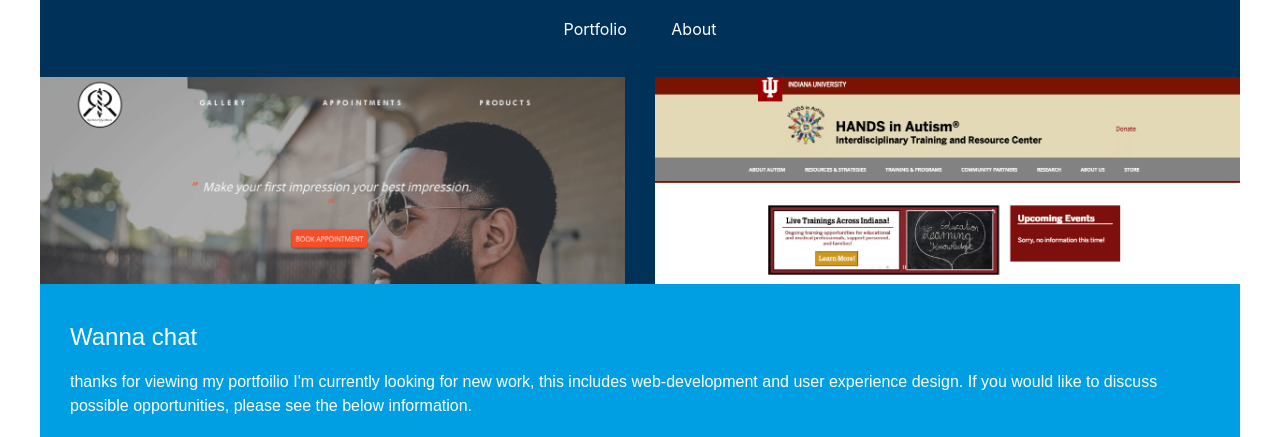
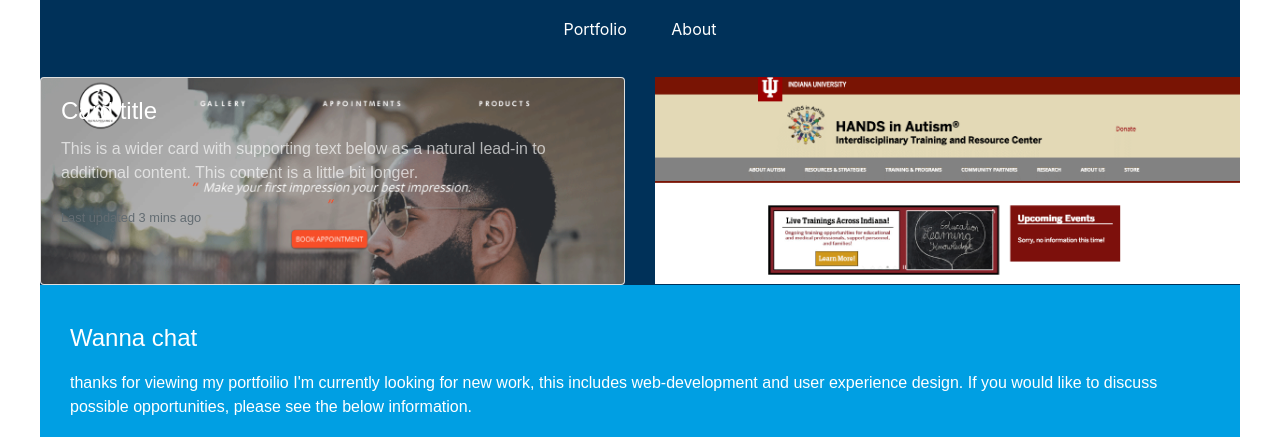
Before and after one commit to rafh/boilerplate-grunt, a website: page project.html in a window 1280 px wide. Shown: the part 152-589 px from the top of the page. Drawn offline with nearby package versions, Linux system fonts and the light colour scheme.

Commit message:
fourth edit

```diff
--- a/project.html
+++ b/project.html
@@ -37,7 +37,14 @@
           <div class="container_projects">
             <div class="row">
               <div class="col-xs-12 col-md-6">
-                <img src=image/cutz-by-drew.png alt="">
+                  <div class="card card-inverse">
+                      <img class="card-img" src="image/cutz-by-drew.png" alt="Card image">
+                      <div class="card-img-overlay">
+                          <h4 class="card-title">Card title</h4>
+                          <p class="card-text">This is a wider card with supporting text below as a natural lead-in to additional content. This content is a little bit longer.</p>
+                          <p class="card-text"><small class="text-muted">Last updated 3 mins ago</small></p>
+                      </div>
+                  </div>
               </div>
               <div class="col-xs-12 col-md-6">
                 <img src= "image/hands-in-autism.png" alt="">
```
Also changed, not shown: sass/style.scss (line endings or trailing spaces).
